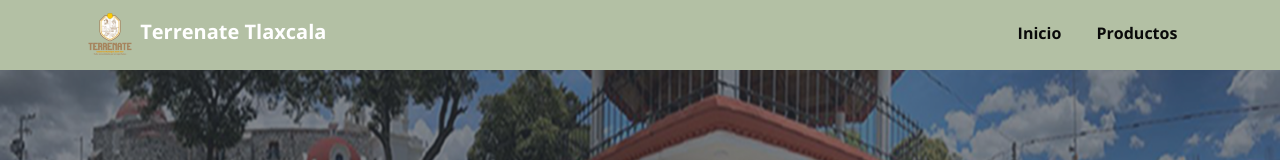
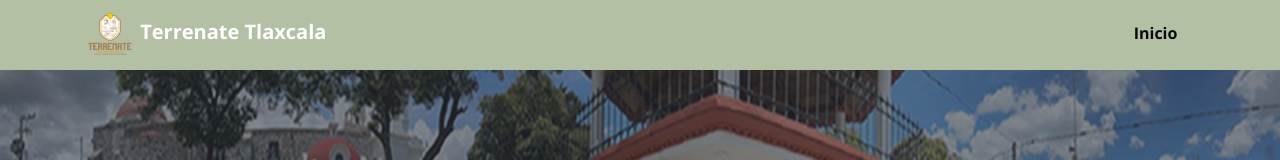
Before and after one commit to MalincheRadio12/Terrenateturismo, a plain HTML site: page Historia.html in a window 1280 px wide. Shown: the top 160 px of the page. Drawn offline with nearby package versions, Linux system fonts and the light colour scheme.

Commit message:
Update Historia.html

```diff
--- a/Historia.html
+++ b/Historia.html
@@ -47,7 +47,7 @@
 <nav id="menu-principal" class="collapse">
 <ul>
 <li> <a href="index.html">Inicio</a></li>
-<li> <a href="Productos.html">Productos</a></li>
+
 
 </ul>
 </nav>
```
